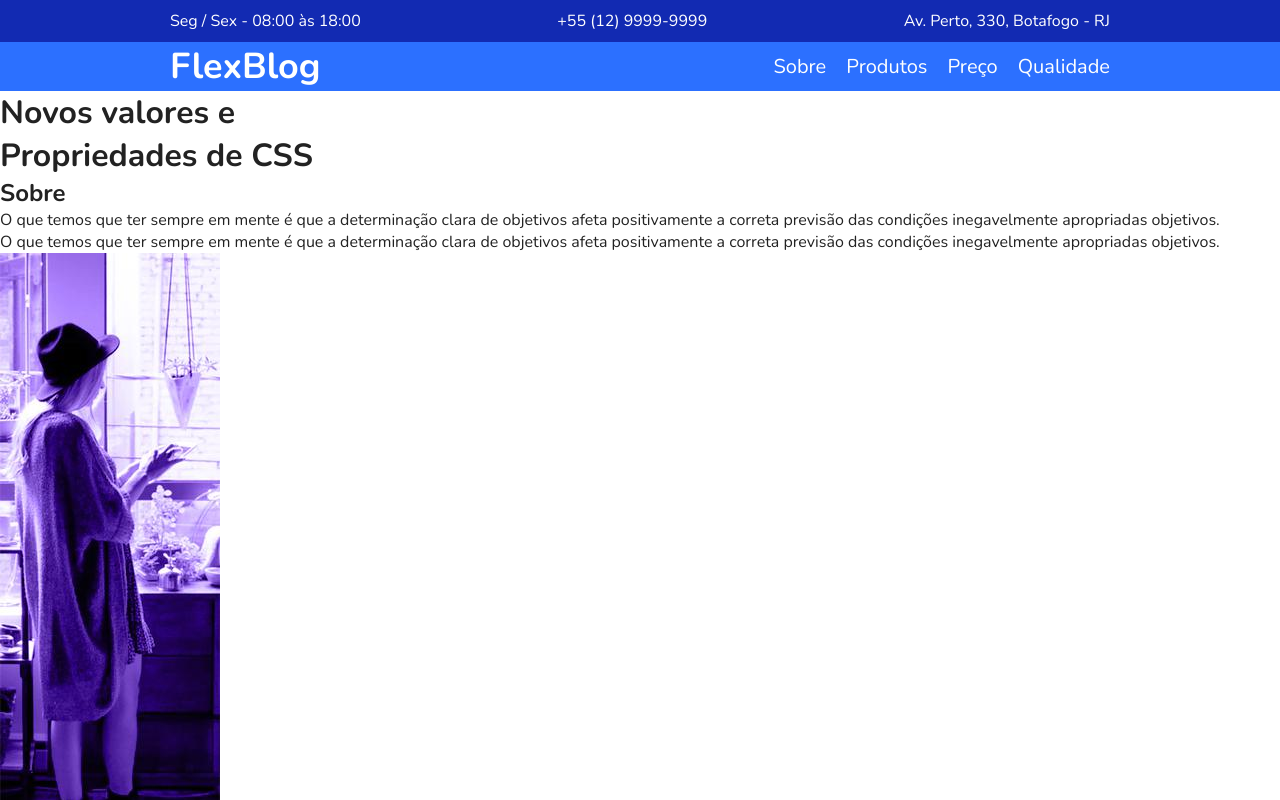
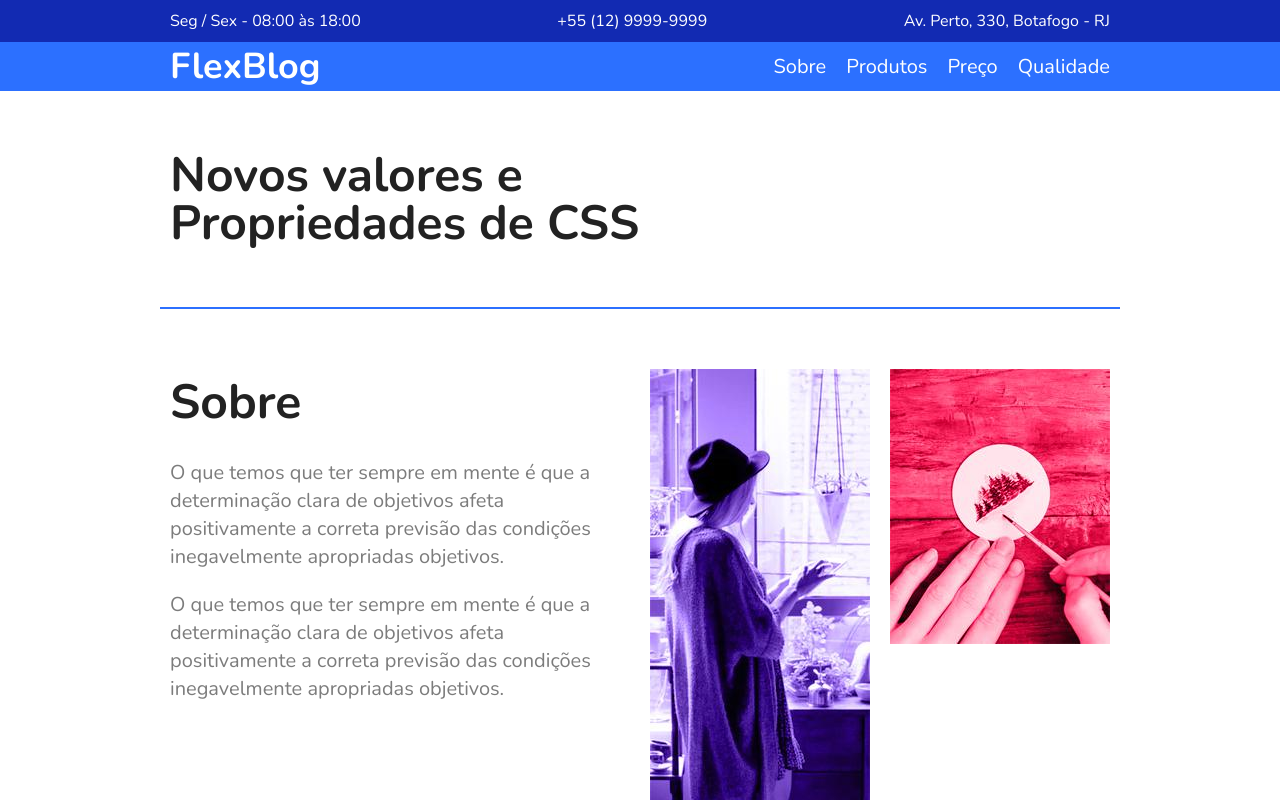
Before and after one commit to JoyceQuerubino/FlexBlog, a plain HTML site: page index.html in a window 1280 px wide. Shown: the top 800 px of the page. Drawn offline with nearby package versions, Linux system fonts and the light colour scheme.

Commit message:
Estilizando Sobre

```diff
--- a/css/style.css
+++ b/css/style.css
@@ -87,3 +87,45 @@ img{
 .menu-nav a:hover {
     color: #122ab2;
 }
+
+/*Introdução*/
+.introducao{
+    font-size: 3em;
+    line-height: 1;
+    max-width: 960px;
+    margin: 0 auto;
+    padding: 60px 10px;
+}
+
+/*Sobre*/
+.sobre{
+    border-top: 2px solid #2c70ff;
+    border-bottom: 2px solid #2c70ff;
+    max-width: 960px;
+    margin: 0 auto;
+    padding: 60px 0;
+    display: flex;
+    flex-wrap:wrap;
+}
+
+.sobre-info{
+    flex: 2 1 300px;
+    margin: 0 10px;
+}
+
+.sobre-info h1{
+    font-size: 3em;
+    margin-bottom: .5em;
+}
+
+.sobre-info p{
+    font-size: 1.25em;
+    line-height: 1.4;
+    margin-bottom: 1em;
+    color: #7c7c7c;
+}
+
+.sobre img{
+    flex: 1 1 160px;
+    margin: 0 10px;
+}
```
